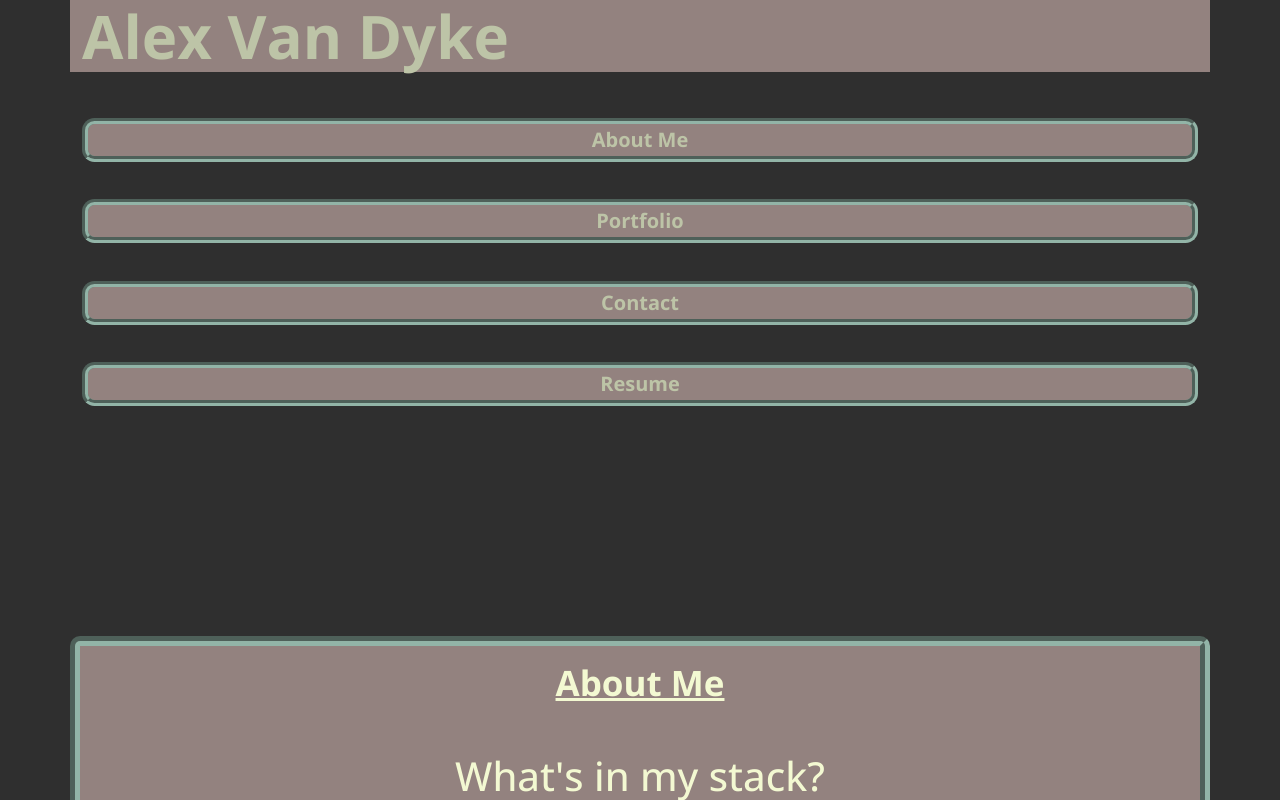
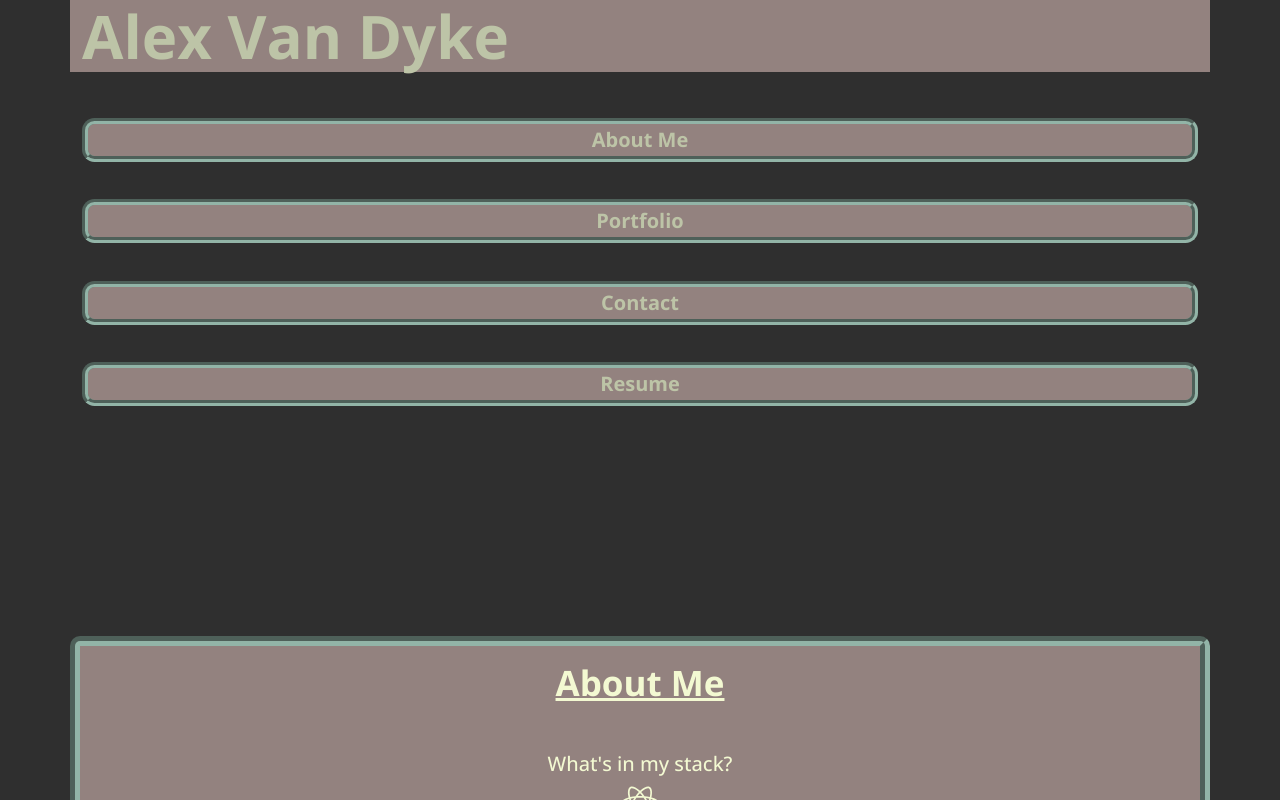
Before and after one commit to AlexandertheGreat491/React-Portfolio, a React (Create React App) app: page / in a window 1280 px wide. Shown: the top 800 px of the page. Built offline with nearby package versions, Linux system fonts and the light colour scheme.

Commit message:
changed react icon size

```diff
--- a/src/components/About/index.js
+++ b/src/components/About/index.js
@@ -6,6 +6,7 @@ import profileImage from "../../assets/images/profile picture.JPG";
 import { FaReact } from "react-icons/fa";
 
 // About-Me section of the portfolio
+// references https://stackoverflow.com/questions/43768629/how-to-scale-large-font-awesome-icons-from-the-react-icons-package
 function About() {
   return (
     <article id="about" className="container mt-3">
@@ -13,7 +14,7 @@ function About() {
         <div className="col m-2">
           <h2 id="me" className="mb-5">About Me</h2>
           <h1 id="stackheader">What's in my stack?</h1>
-            <p id="stack"><FaReact/></p>
+            <p id="stack"><FaReact size={40}/></p>
           <img
             id="handsome"
             src={profileImage}
--- a/src/index.css
+++ b/src/index.css
@@ -121,11 +121,13 @@ header h1 {
   color: var(--secondary);
   background-color: var(--primary);
   text-align: center;
+
 }
 
 #stackheader {
   color: var(--secondary);
   text-align: center;
+  font-size: 1.25em;
 }
 
 /*Project component styling */
```
